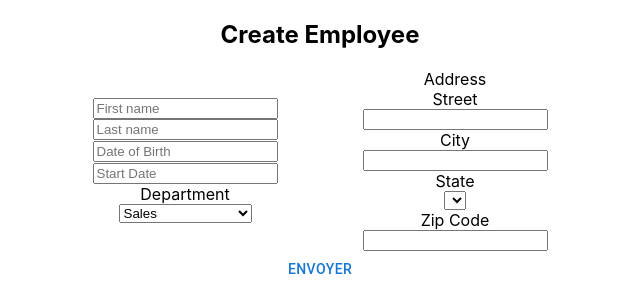
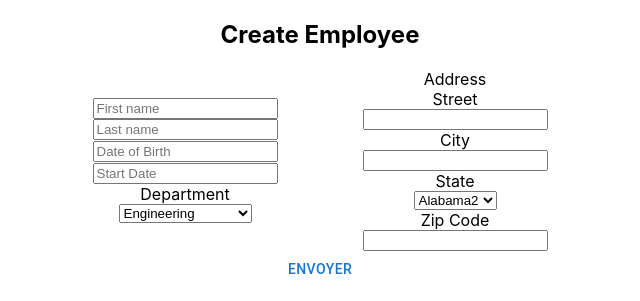
Before and after one commit to theodotcom/HRNet, a React (Create React App) app: page / in a window 1280 px wide. Shown: the part 122-423 px from the top of the page, without its empty margins (320-960 px from the left). Built offline with nearby package versions, Linux system fonts and the light colour scheme.

Commit message:
:wrench:

```diff
--- a/src/App.js
+++ b/src/App.js
@@ -2,7 +2,7 @@ import './App.css'
 import React from 'react'
 import { BrowserRouter as Router, Routes, Route } from 'react-router-dom'
 import Index from './pages/Index'
-import EmployeesList from './pages/Employee'
+import Employee from './pages/Employee'
 
 function App() {
     return (
@@ -13,7 +13,7 @@ function App() {
                     <Route
                         exact
                         path="/employee"
-                        element={<EmployeesList />}
+                        element={<Employee />}
                     ></Route>
                 </Routes>
             </Router>
--- a/src/components/Form.js
+++ b/src/components/Form.js
@@ -1,137 +1,144 @@
 import '../css/form.css'
 import { useState } from 'react'
-import { useForm, Controller } from 'react-hook-form'
 import ReactDatePicker from 'react-datepicker'
 import BasicModal from './ModalValidation'
 import { useDispatch } from 'react-redux'
 import { addEmployee } from '../redux/reducer'
 import 'react-datepicker/dist/react-datepicker.css'
 
+import Select from './Select'
+
 export function Form() {
-    const { register, handleSubmit, control } = useForm()
+    const departments = [
+        { label: 'Sales', value: 'Sales' },
+        { label: 'Marketing', value: 'Marketing' },
+        { label: 'Engineering', value: 'Engineering' },
+        { label: 'Human Resources', value: 'Human Resources' },
+        { label: 'Legal', value: 'Legal' },
+    ]
+
+    const states = [
+        { label: 'Alabama', value: 'AL' },
+        { label: 'Alabama2', value: 'AL2' },
+    ]
 
     const dispatch = useDispatch()
 
-    const onSubmit = (data) => {
+    const [firstName, setFirstName] = useState('')
+    const [lastName, setLastName] = useState('')
+    const [startDate, setStartDate] = useState(undefined)
+    const [street, setStreet] = useState('')
+    const [city, setCity] = useState('')
+    const [zipCode, setZipCode] = useState('')
+
+    const [dateOfBirth, setDateOfBirth] = useState(undefined)
+    const [department, setDepartment] = useState('Engineering')
+    const [state, setState] = useState('AL2')
+
+    const onSubmiting = (e) => {
+        e.preventDefault()
         const employee = {
-            firstName: data.firstName,
-            lastName: data.lastName,
-            dateOfBirth: data.dateOfBirth,
-            startDate: data.startDate,
-            street: data.street,
-            city: data.city,
-            state: data.state,
-            zipCode: data.zipCode,
-            department: data.department,
+            firstName,
+            lastName,
+            dateOfBirth: dateOfBirth.toDateString(),
+            startDate: startDate.toDateString(),
+            street,
+            city,
+            state,
+            zipCode,
+            department,
         }
+        console.log(employee)
         dispatch(addEmployee(employee))
     }
 
     return (
         <div className="containertmr">
-            <form onSubmit={handleSubmit(onSubmit)}>
+            <form
+                onSubmit={(e) => {
+                    onSubmiting(e)
+                }}
+            >
                 <div className="main_container">
                     <div className="left_container">
                         <section className="topForm_container">
                             <input
                                 type="text"
-                                {...register('firstName')}
+                                value={firstName}
+                                onChange={(e) => setFirstName(e.target.value)}
                                 placeholder="First name"
                             />
                             <input
                                 type="text"
-                                {...register('lastName')}
+                                value={lastName}
+                                onChange={(e) => setLastName(e.target.value)}
                                 placeholder="Last name"
                             />
 
                             <div className="date_container">
-                                <Controller
-                                    control={control}
-                                    name="Date of Birth"
-                                    render={({ field }) => (
-                                        <ReactDatePicker
-                                            {...register('dateOfBirth', {
-                                                valueAsDate: true,
-                                            })}
-                                            placeholderText="Date of Birth"
-                                            selected={field.value}
-                                            onChange={(date) =>
-                                                field.onChange(date)
-                                            }
-                                            dateFormat="dd/MM/yyyy"
-                                        />
-                                    )}
+                                <ReactDatePicker
+                                    selected={dateOfBirth}
+                                    placeholderText="Date of Birth"
+                                    onChange={(date) => setDateOfBirth(date)}
                                 />
                             </div>
                             <div className="startDate_container">
-                                <Controller
-                                    control={control}
-                                    name="Start Date"
-                                    render={({ field }) => (
-                                        <ReactDatePicker
-                                            {...register('startDate')}
-                                            placeholderText="Start Date"
-                                            selected={field.value}
-                                            type="date"
-                                            dateFormat="dd/MM/yyyy"
-                                            onChange={(date) =>
-                                                field.onChange(date)
-                                            }
-                                        />
-                                    )}
+                                <ReactDatePicker
+                                    selected={startDate}
+                                    placeholderText="Start Date"
+                                    onChange={(date) => setStartDate(date)}
                                 />
                             </div>
                         </section>
                         <section className="department_container">
-                            <label for="department">Department</label>
-                            <select
-                                name="department"
-                                {...register('department', { required: true })}
-                            >
-                                <option>Sales</option>
-                                <option>Marketing</option>
-                                <option>Engineering</option>
-                                <option>Human Resources</option>
-                                <option>Legal</option>
-                            </select>
+                            <label htmlFor="department">Department</label>
+                            <Select
+                                items={departments}
+                                onChange={(department) =>
+                                    setDepartment(department)
+                                }
+                                selected={department}
+                            />
                         </section>
                     </div>
                     <div className="right_container">
                         {' '}
-                        <section class="address_container">
+                        <section className="address_container">
                             <legend>Address</legend>
 
-                            <label for="street">Street</label>
+                            <label htmlFor="street">Street</label>
                             <input
                                 id="street"
-                                {...register('sreet')}
+                                value={street}
+                                onChange={(e) => setStreet(e.target.value)}
                                 type="text"
                             />
 
-                            <label for="city">City</label>
+                            <label htmlFor="city">City</label>
                             <input
-                                {...register('city')}
+                                value={city}
+                                onChange={(e) => setCity(e.target.value)}
                                 id="city"
                                 type="text"
                             />
 
-                            <label for="state">State</label>
-                            <select
-                                {...register('state')}
-                                name="state"
-                                id="state"
-                            ></select>
+                            <label htmlFor="state">State</label>
+                            <Select
+                                items={states}
+                                onChange={(state) => setState(state)}
+                                selected={state}
+                            />
 
-                            <label for="zip-code">Zip Code</label>
+                            <label htmlFor="zip-code">Zip Code</label>
                             <input
-                                {...register('zipCode')}
+                                value={zipCode}
+                                onChange={(e) => setZipCode(e.target.value)}
                                 id="zip-code"
                                 type="number"
                             />
                         </section>
                     </div>
                 </div>
-
                 <BasicModal />
             </form>
         </div>
--- /dev/null
+++ b/src/components/Select.js
@@ -0,0 +1,16 @@
+const Select = ({ items, onChange, selected }) => {
+    return (
+        <select
+            defaultValue={selected}
+            onChange={(e) => onChange(e.target.value)}
+        >
+            {items.map((i) => (
+                <option key={i.value} value={i.value}>
+                    {i.label}
+                </option>
+            ))}
+        </select>
+    )
+}
+
+export default Select
--- a/src/pages/Employee.js
+++ b/src/pages/Employee.js
@@ -1,4 +1,5 @@
 import { useSelector } from 'react-redux'
+import { useContext } from 'react'
 
 function EmployeesList() {
     const employees = useSelector((state) => state.employees)
@@ -9,9 +10,8 @@ function EmployeesList() {
                 <li>
                     <h3>
                         {employee.firstName} {employee.lastName}
+                        {employee.startDate}
                     </h3>
-                    <p>Date of Birth: {employee.dateOfBirth}</p>
-                    <p>Start Date: {employee.startDate}</p>
                     <p>
                         Address: {employee.street}, {employee.city},{' '}
                         {employee.state}, {employee.zipCode}
```
